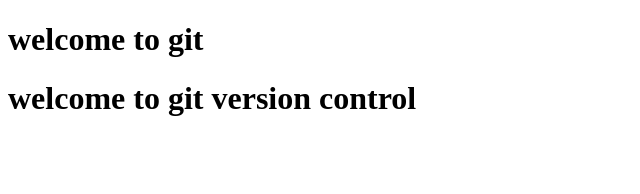
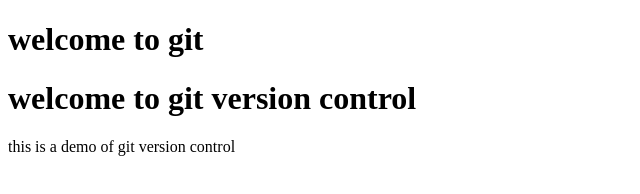
Before and after one commit to kmohith417/star1, a plain HTML site: page index.html in a window 1280 px wide. Shown: the whole page, without its empty margins (0-640 px from the left). Drawn offline with Linux system fonts and the light colour scheme.

Commit message:
added description paragraph

```diff
--- a/index.html
+++ b/index.html
@@ -6,5 +6,6 @@
 <body>
 <h1>welcome to git</h1>
 <h1>welcome to git version control</h1>
+<p>this is a demo of git version control</p>
 </body>
 <html>
```
